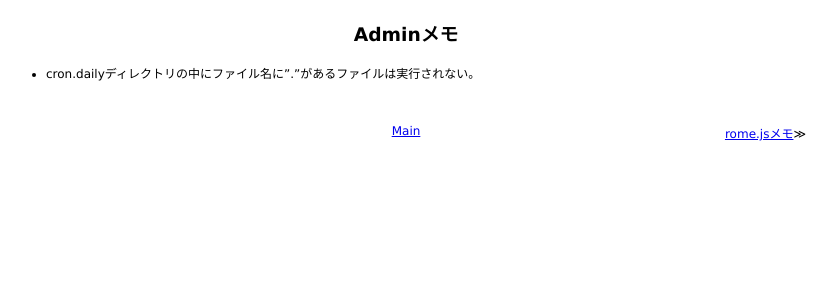
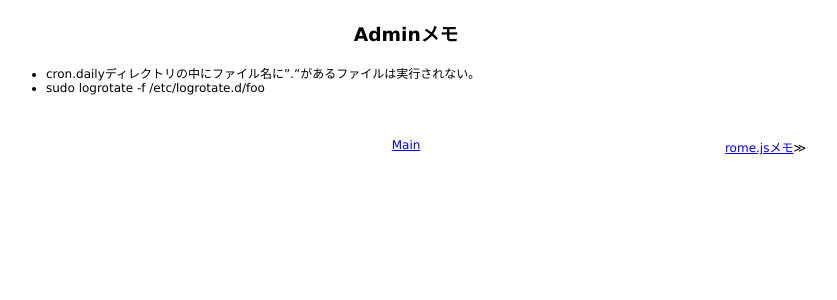
Before and after one commit to 38elements/38elements.github.com, a Jekyll site: the page built from _posts/2016-02-14-admin.md, in a window 1280 px wide. Shown: the top 300 px of the page, without its empty margins (234-1071 px from the left). Built offline with Jekyll 4.4.1, drawn with Linux system fonts in a browser that asks for light colours.

Commit message:
Update 2016-02-14-admin.md

```diff
--- a/_posts/2016-02-14-admin.md
+++ b/_posts/2016-02-14-admin.md
@@ -4,3 +4,4 @@ title: Adminメモ
 ---
 
 * cron.dailyディレクトリの中にファイル名に"."があるファイルは実行されない。
+*  sudo logrotate -f /etc/logrotate.d/foo
```
